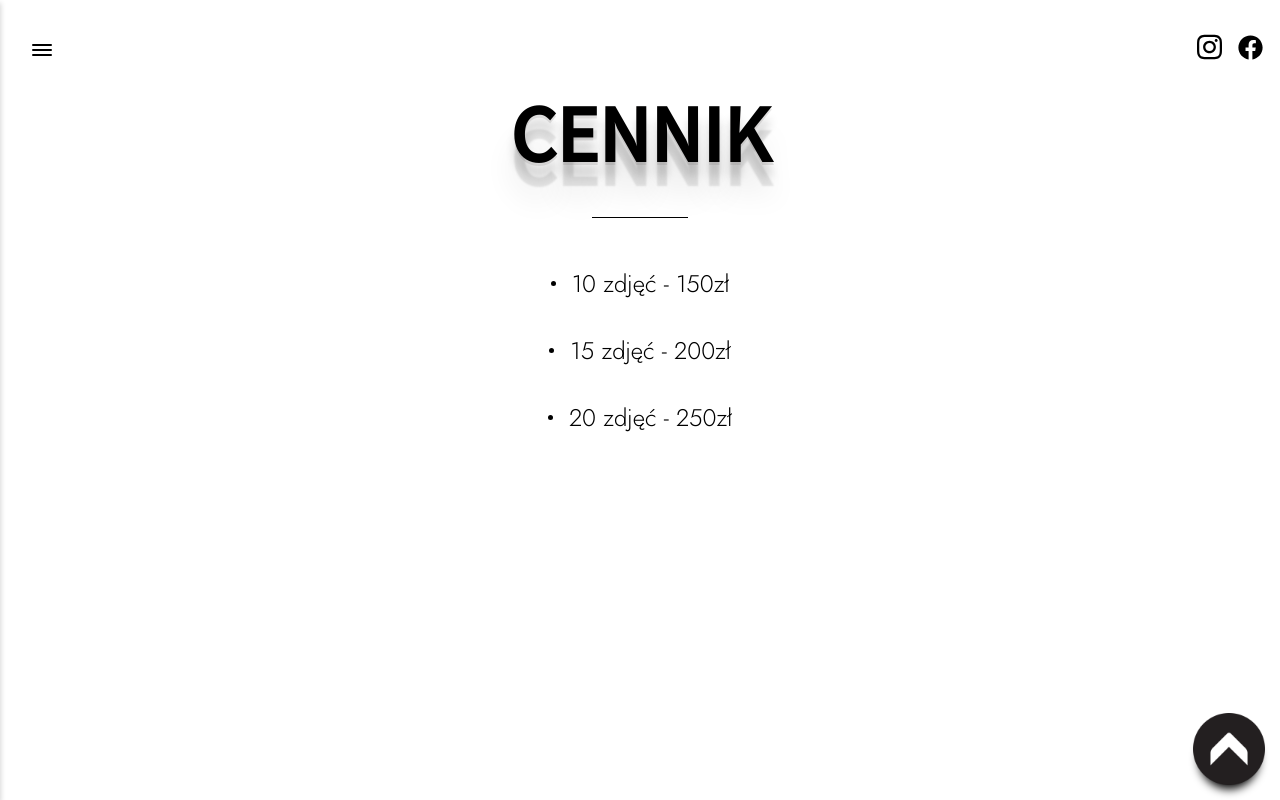
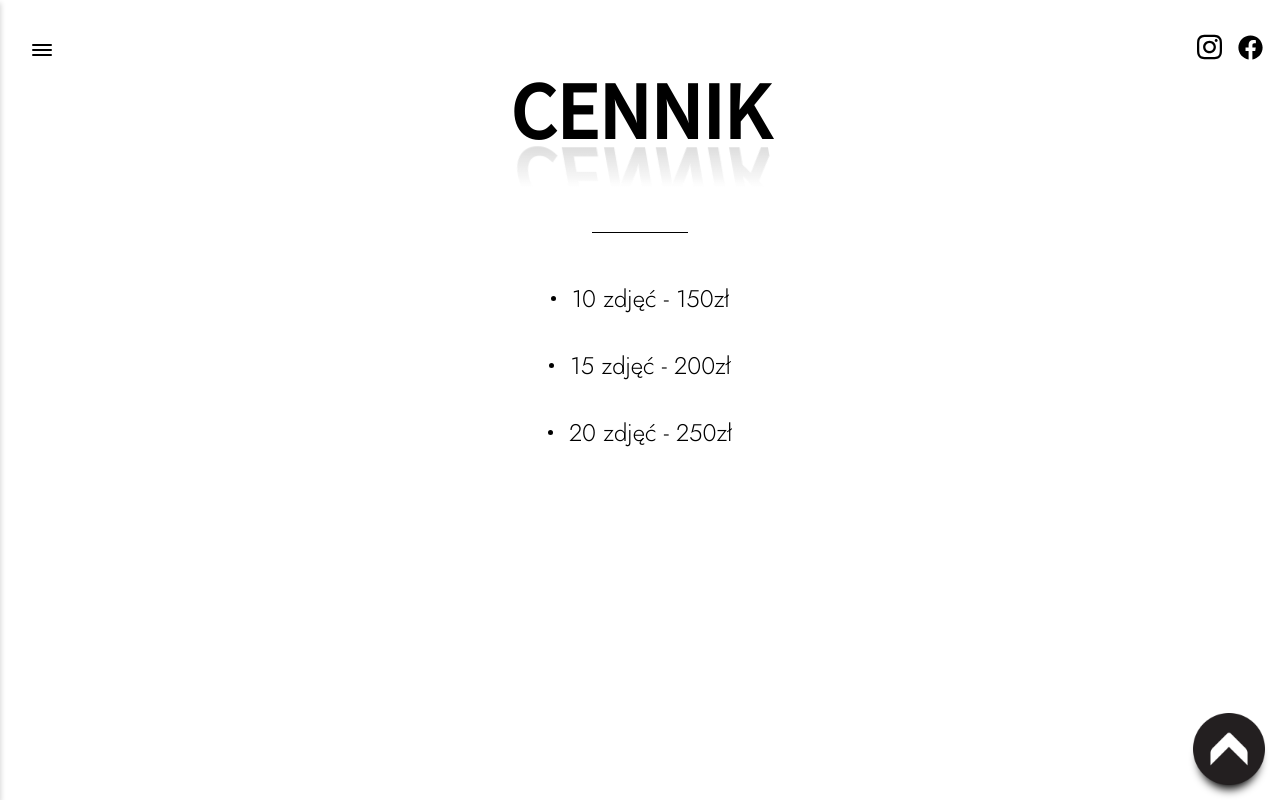
Before and after one commit to AdrianBroek/pajokWebsite, a React (Create React App) app: page /cennik in a window 1280 px wide. Shown: the top 800 px of the page. Built offline with nearby package versions, Linux system fonts and the light colour scheme; no server answers; a web font is replaced by a local one.

Commit message:
added textShadow component for h1s shadow

```diff
--- a/public/index.html
+++ b/public/index.html
@@ -27,7 +27,13 @@
     <link rel="preconnect" href="https://fonts.googleapis.com">
     <link rel="preconnect" href="https://fonts.gstatic.com" crossorigin>
     <link href="https://fonts.googleapis.com/css2?family=Assistant:wght@500&display=swap" rel="stylesheet">
-    <title>Pajok - Strona internetowa</title>
+    <link rel="preconnect" href="https://fonts.googleapis.com">
+    <link rel="preconnect" href="https://fonts.gstatic.com" crossorigin>
+    <link href="https://fonts.googleapis.com/css2?family=Montserrat:wght@100;200;300;400;500;600&display=swap" rel="stylesheet">
+    <link rel="preconnect" href="https://fonts.googleapis.com">
+    <link rel="preconnect" href="https://fonts.gstatic.com" crossorigin>
+    <link href="https://fonts.googleapis.com/css2?family=Tinos:wght@400;700&display=swap" rel="stylesheet">
+    <title>Pajok - Portfolio</title>
   </head>
   <body>
     <noscript>You need to enable JavaScript to run this app.</noscript>
--- a/src/components/GlobalStyles.js
+++ b/src/components/GlobalStyles.js
@@ -15,13 +15,12 @@ const GlobalStyles = createGlobalStyle`
         user-select: none; /* Non-prefixed version, currently supported by Chrome, Edge, Opera and Firefox */
     }
     body {
-        /* font-family: 'Joan', serif; */
         font-family: 'Jost', sans-serif;
         overflow-x: hidden;
     }
     .vimeoVideo {
         width: 100%;
-        .content{
+        .content {
             iframe {
             height: 500px;
             width: 100%;
@@ -30,9 +29,9 @@ const GlobalStyles = createGlobalStyle`
             width: 90%;
             margin: auto;
             iframe {
-            height: 50vw;
-            width: 100%;
-        }
+                height: 50vw;
+                width: 100%;
+            }
         }
         }
 
@@ -50,11 +49,6 @@ const GlobalStyles = createGlobalStyle`
         font-family: 'Assistant', sans-serif;
         text-transform: uppercase;
         font-size: 5rem;
-        text-shadow:
-            0px 3px 0px #706e6e2f,
-            0px 14px 10px rgb(0 0 0 / 15%),
-            0px 24px 2px rgb(0 0 0 / 10%),
-            0px 34px 30px rgb(0 0 0 / 10%);
 
         @media screen and (max-width: 768px){
             font-size: 10vw;
--- /dev/null
+++ b/src/components/TextShadow.js
@@ -0,0 +1,41 @@
+import React from "react";
+import styled from "styled-components";
+
+const TextShadow = ({text}) => {
+
+    return (
+        <CategoryName className="text-shadow">
+            <h1>{text}</h1>
+            <h1 className="noselect" style={{visibility: 'hidden'}}>{text}</h1>
+            <p className="noselect">{text}</p>
+        </CategoryName>
+    )
+}
+
+const CategoryName = styled.div`
+    position: relative;
+    h1 {
+        line-height: 0.75;
+    }
+    p {
+        position: absolute;
+        top: 55%;
+        left: 1.5%;
+        width: 100%;
+        font-family: 'Assistant',sans-serif;
+        text-transform: uppercase;
+        font-size: 5rem;
+        font-weight: 600;
+        transform: rotateX(180deg) skewX(-10deg);
+        -webkit-text-fill-color: transparent;
+        background-clip: text;
+        -webkit-background-clip: text;
+        background-image: linear-gradient(0, #77777741 0, transparent 70%);
+        line-height: 0.75;
+        @media screen and (max-width: 768px){
+            font-size: 10vw;
+        }
+    }
+`
+
+export default TextShadow
--- a/src/components/photos/Photo.js
+++ b/src/components/photos/Photo.js
@@ -22,6 +22,8 @@ import {
     HideParent,
     showImg
 } from '../../animation'
+
+import TextShadow from "../TextShadow";
 
 // import user context
 import UserContext from '../fetchData/data'
@@ -65,7 +67,7 @@ const Photos = () => {
                     // animate="show"
                     // exit="exit"
                 >
-                    <h1>{singleObject.title}</h1>
+                    <TextShadow text={singleObject.title}/>
                     <Line />
                     <Desc>
                     <h3>{singleObject.description}</h3>
--- a/src/pages/AboutMe.js
+++ b/src/pages/AboutMe.js
@@ -15,6 +15,7 @@ import {
     ImageContainer
 }
 from '../style/styles'
+import TextShadow from "../components/TextShadow";
 
 // animations
 import { motion } from 'framer-motion'
@@ -86,9 +87,7 @@ const OmniePage = () => {
                     <Avatar src={avatar}/>
                 </AvContainer>
                 <div>
-                    <div></div>
-                    <h1>O mnie</h1>
-                    <div></div>
+                    <TextShadow text='O mnie'/>
                 </div>
                 <DescriptionAM>
                     <p>
--- a/src/pages/ContactPage.js
+++ b/src/pages/ContactPage.js
@@ -16,7 +16,7 @@ from '../style/styles'
 import styled from 'styled-components'
 import { motion } from 'framer-motion'
 import {Icon} from '../style/styles'
-
+import TextShadow from '../components/TextShadow'
 import {PageAnimation,HideParent, svgAnimate, pathAnimate, buttonAnim} from '../animation'
 
 const ContactPage = () => {
@@ -55,7 +55,8 @@ const ContactPage = () => {
 
     <ContactContainer>
         <div className="background">
-            <img src={background} alr='' />
+            <img src={background} alt='' />
+            <TextShadow text='Kontakt' />
         </div>
         <PageLayoutContact
         variants={HideParent}
@@ -83,7 +84,7 @@ const ContactPage = () => {
                         <span className="content-name">E-mail</span></label>
                     </InputContainer>
                     <div className="agreement" onClick={() => setAgreed(!agree)}>
-                        <input checked={agree} required type="checkbox"/>
+                        <input readOnly checked={agree} required type="checkbox"/>
                         <div className="svgContainer" whileTap={{
                                     scale: 0.95,
                                 }}>
@@ -178,27 +179,12 @@ const ContactContainer = styled(PageContainer)`
         max-height: 350px;
         min-height: 350px;
         position: relative;
-        &:before{
-            font-family: 'Assistant', sans-serif;
-            text-transform: uppercase;
-            z-index: 1;
-            content: 'Kontakt';
-            font-size: 5rem;
-            font-weight: 600;
+        .text-shadow {
             position: absolute;
             top: 50%;
             left: 50%;
             transform: translate(-50%, -50%);
-            @media screen and (max-width: 768px){
-                font-size: 10vw;
-            }
-            text-shadow:
-            0px 3px 0px #706e6e2f,
-            0px 14px 10px rgb(0 0 0 / 15%),
-            0px 24px 2px rgb(0 0 0 / 10%),
-            0px 34px 30px rgb(0 0 0 / 10%);
         }
-
         img {
             max-width: 100%;
             width: 100%;
--- a/src/pages/PhotoPage.js
+++ b/src/pages/PhotoPage.js
@@ -11,6 +11,7 @@ import {motion} from 'framer-motion'
 import { useScroll } from '../components/useScroll'
 import { v4 as uuidv4 } from 'uuid';
 import UserContext from '../components/fetchData/data'
+import TextShadow from '../components/TextShadow'
 
 const PhotoPage = () => {
     const { objectData } = useContext(UserContext)
@@ -31,7 +32,7 @@ const PhotoPage = () => {
                 exit='exit'
             >
                 <Title>
-                    <h1>Fotografia</h1>
+                    <TextShadow text='Fotografia'/>
                     <LinePhoto />
                 </Title>
                     <LinkCont>
@@ -95,10 +96,6 @@ const Title = styled.div`
 
     @media screen and (max-width: 768px){
         margin-top: 1rem;
-        h1{
-            padding: 3vw;
-            margin-left: 3vw;
-        }
     }
 `
 
--- a/src/pages/Prices.js
+++ b/src/pages/Prices.js
@@ -4,6 +4,7 @@ import styled from 'styled-components'
 import {motion} from 'framer-motion'
 import {HideParent2, titleAnim} from '../animation'
 import {PageLayout,PageContainer, Line, Hide} from '../style/styles'
+import TextShadow from "../components/TextShadow";
 
 const Prices = () => {
 
@@ -14,7 +15,7 @@ const Prices = () => {
         animate='show'
         initial='hidden'
         >
-        <h1>Cennik</h1>
+        <TextShadow text='Cennik'/>
         <Line />
         <Hide>
             <Price variants={titleAnim}>
--- a/src/pages/VideoPage.js
+++ b/src/pages/VideoPage.js
@@ -15,6 +15,8 @@ import { Routes, Route, useLocation, HistoryRouterProps } from "react-router-dom
 import { useQuery } from "react-query";
 // graph
 import { gql } from "graphql-request";
+// shadow
+import TextShadow from '../components/TextShadow'
 
 
 const VideoPage = () => {
@@ -58,7 +60,7 @@ const VideoPage = () => {
 
                 {videos && (
                     <>
-                    <h1>Wideo</h1>
+                    <TextShadow text='Wideo' />
                     <Line />
                         <div className="vimeoVideo">
                             {videos.map((link)=> (
```
